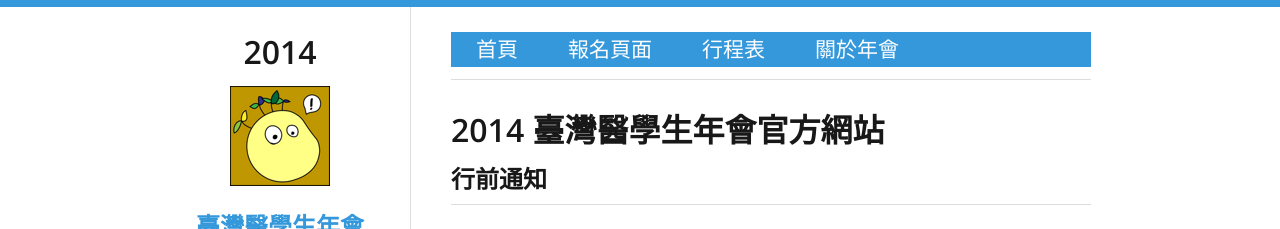
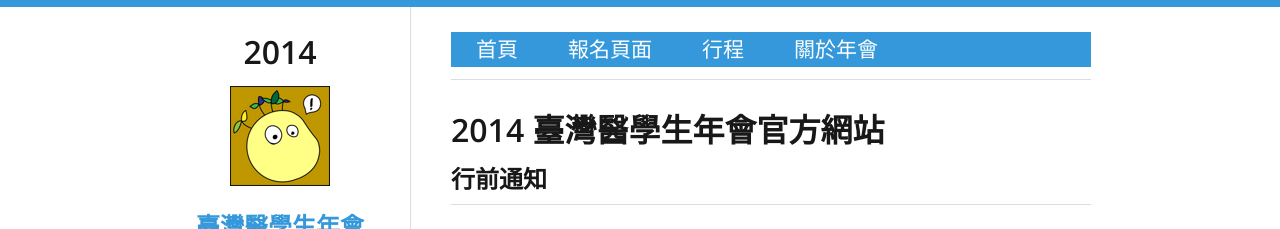
Before and after one commit to fmstw/fmstw.github.io, a Jekyll site: the page built from index.html, in a window 1280 px wide. Shown: the top 229 px of the page. Built offline with Jekyll 4.4.1, drawn with Linux system fonts in a browser that asks for light colours; nearby versions of some CDN libraries.

Commit message:
modified default.html

```diff
--- a/_layouts/default.html
+++ b/_layouts/default.html
@@ -34,10 +34,10 @@
 	  <ul>
 	    <li class='active'><a href='/index.html'><span>首頁</span></a></li>
 	    <li class='active'><a href='/register.html'><span>報名頁面</span></a></li>
-	    <li class='active'><a href='/schedule.html'><span>行程表</span></a></li>
-            <li class='has-sub'><a href='/about.html'><span>關於年會</span></a>
+	    <li class='active'><a href='/schedule.html'><span>行程</span></a></li>
+            <li class='has-sub'><a href='#'><span>關於年會</span></a>
 	      <ul>
-		<li><a href='#'><span>2014年會介紹</span></a></li>
+		<li><a href='/about.html'><span>2014年會介紹</span></a></li>
 		<li><a href='#'><span>活動地點</span></a></li>
 		<li class='last'><a href='#'><span>執行團隊</span></a></li>
 	      </ul>
```
